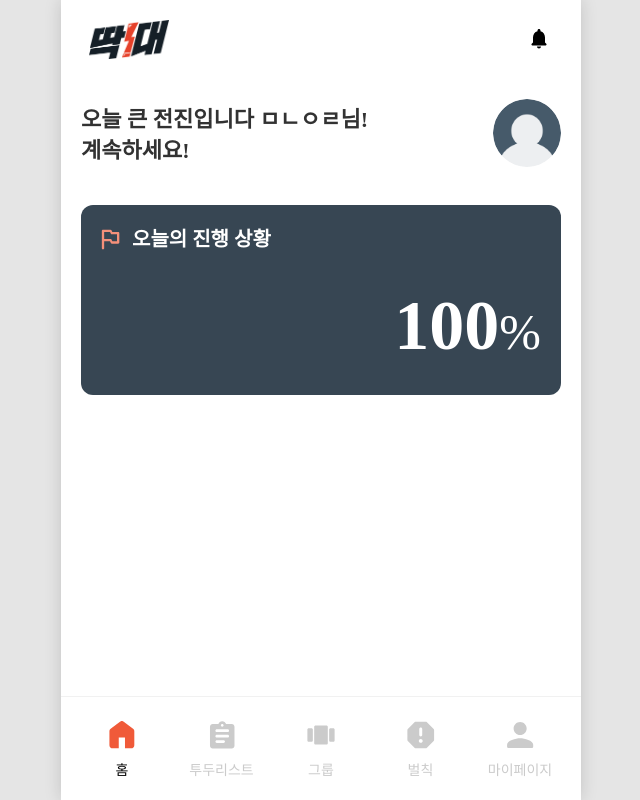
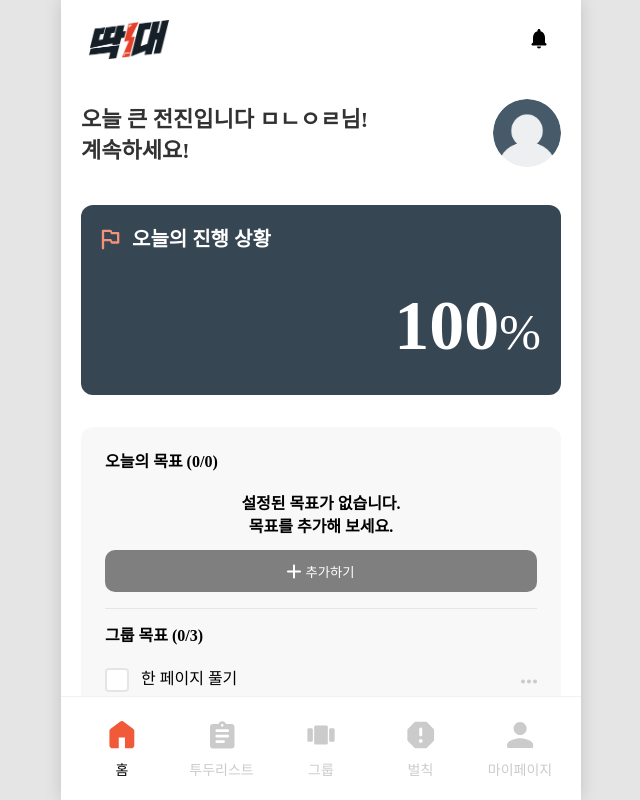
Before and after one commit to DoitorPay/Guide, a React (Vite) app in the folder frontend/: page /main in a window 1280 px wide. Shown: the whole page, without its empty margins (319-959 px from the left). Built offline with nearby package versions, Linux system fonts and the light colour scheme; a web font is replaced by a local one.

Commit message:
markup: 홈 화면 마크업 1차

```diff
--- a/frontend/src/pages/home.jsx
+++ b/frontend/src/pages/home.jsx
@@ -2,6 +2,10 @@ import React from 'react';
 import MainLayout from "@/pages/MainLayout";
 import HomeProfile from '@/components/homeProfile';
 import ProgressCard from '@/components/progressCard';
+import TodoList from '@/components/todoList';
+import GroupCard from "@/components/group/GroupCard";
+import WeekCalendar from "@/components/WeekCalendar";
+
 const MainPage = () => {
   return (
     <MainLayout
@@ -12,6 +16,14 @@ const MainPage = () => {
     >
         <HomeProfile/>
         <ProgressCard/>
+        <div>
+            {/* 전체보기 컴포넌트 만들어서 넣읍시다.. */}
+            <TodoList type='home'/>
+        </div>
+        <GroupCard />
+        <div>
+            <WeekCalendar type="default" />
+        </div>
     </MainLayout>
   );
 };
```
